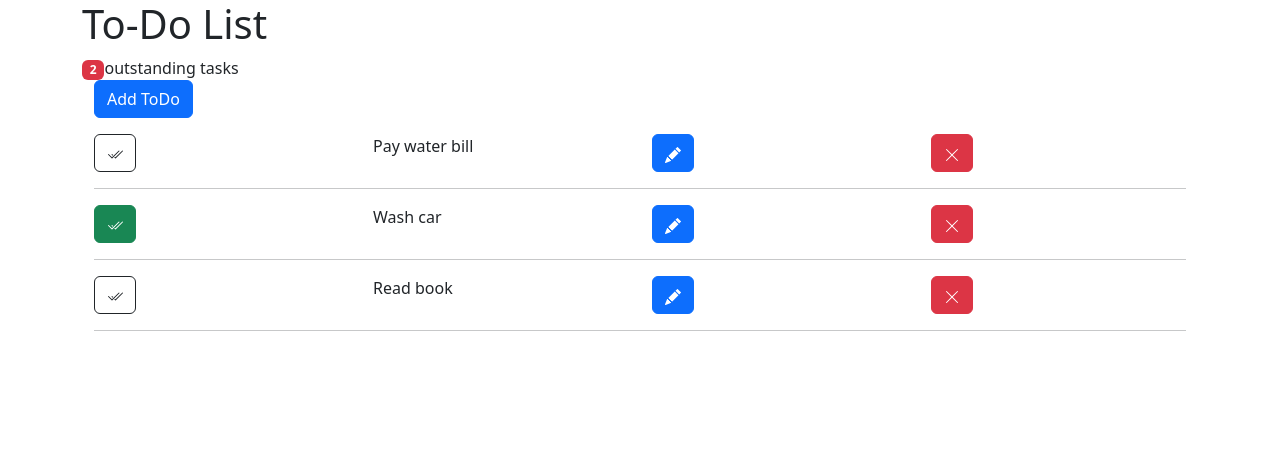
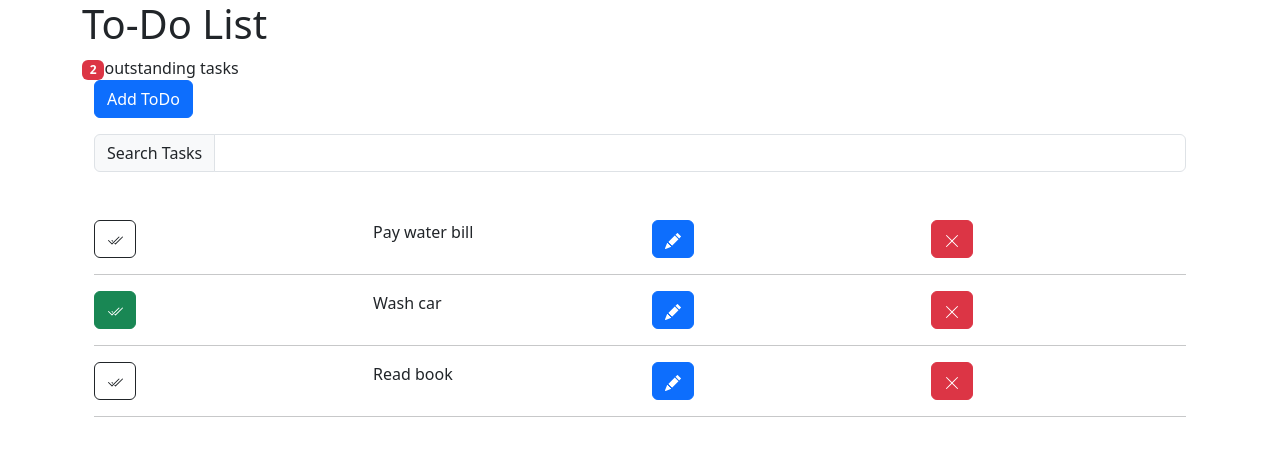
Before and after one commit to Cat4848/to-do-list, a React (Create React App) app: page / in a window 1280 px wide. Shown: the top 456 px of the page. Built offline with nearby package versions, Linux system fonts and the light colour scheme.

Commit message:
search feature completed

```diff
--- /dev/null
+++ b/src/components/SearchBar/SearchBar.js
@@ -0,0 +1,17 @@
+import Form from 'react-bootstrap/Form';
+import InputGroup from 'react-bootstrap/InputGroup';
+import Container from 'react-bootstrap/Container';
+
+export default function SearchBar({ input, onSearch }) {
+  return (
+    <Container className='mb-5'>
+      <InputGroup>
+        <InputGroup.Text>Search Tasks</InputGroup.Text>
+        <Form.Control
+          value={input}
+          onChange={(e) => onSearch(e.target.value)}
+        ></Form.Control>
+      </InputGroup>
+    </Container>
+  );
+}
--- a/src/components/ToDo/ToDo.js
+++ b/src/components/ToDo/ToDo.js
@@ -1,11 +1,11 @@
-import { BsXLg } from 'react-icons/bs';
+import { useState } from 'react';
 import {
   BsCheck2All,
   BsCheckCircleFill,
   BsFillPencilFill,
+  BsXLg,
 } from 'react-icons/bs';
 import { Button, Container, Row, Col } from 'react-bootstrap';
-import { useState } from 'react';
 
 export default function ToDo({ todo, onComplete, onDelete, onEdit }) {
   const [isEditing, setIsEditing] = useState(false);
--- a/src/components/ToDoList/ToDoList.js
+++ b/src/components/ToDoList/ToDoList.js
@@ -2,6 +2,7 @@ import { useState } from 'react';
 import ToDo from '../ToDo/ToDo';
 import AddNewToDo from '../AddNewToDo/AddNewToDo';
 import { Badge } from 'react-bootstrap';
+import SearchBar from '../SearchBar/SearchBar';
 
 export default function ToDoList() {
   const initialToDos = [
@@ -23,6 +24,7 @@ export default function ToDoList() {
   ];
 
   const [toDos, setToDos] = useState(initialToDos);
+  const [searchTerm, setSearchTerm] = useState('');
   const nrOfToDos = toDos.length;
   const outstandingToDos = toDos.filter(
     (todo) => todo.completed === false,
@@ -46,22 +48,32 @@ export default function ToDoList() {
     setToDos([...toDos, newToDo]);
   }
 
-  function handleEdit(editedToDo){
-    const updatedToDos = toDos.map(todo => {
-      if(todo.id === editedToDo.id) {
+  function handleEdit(editedToDo) {
+    const updatedToDos = toDos.map((todo) => {
+      if (todo.id === editedToDo.id) {
         return editedToDo;
       }
-      return todo
-    })
+      return todo;
+    });
     setToDos(updatedToDos);
   }
+
+  function handleSearch(searchValue) {
+    setSearchTerm(searchValue);
+  }
+
+  const filteredToDos = toDos.filter((todo) => {
+    const searchRegExp = new RegExp(searchTerm, 'gi');
+    return todo.name.search(searchRegExp) >= 0 ? true : false;
+  });
 
   return (
     <>
       <Badge bg="danger">{outstandingToDos}</Badge>
       <span>outstanding tasks</span>
       <AddNewToDo nrOfToDos={nrOfToDos} onAddNewToDo={handleAddNewToDo} />
-      {toDos.map((todo) => (
+      <SearchBar input={searchTerm} onSearch={handleSearch} />
+      {filteredToDos.map((todo) => (
         <ToDo
           key={todo.id}
           todo={todo}
```
